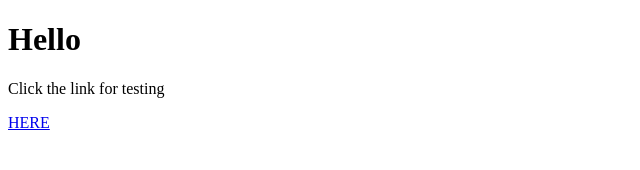
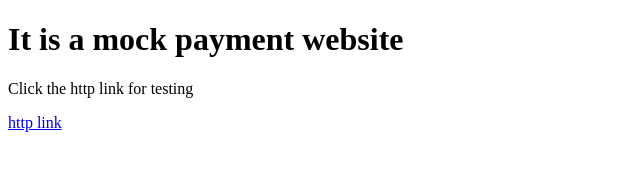
Before and after one commit to giahuytn/readme, a plain HTML site: page index.html in a window 1280 px wide. Shown: the whole page, without its empty margins (0-640 px from the left). Drawn offline with Linux system fonts and the light colour scheme.

Commit message:
Add files via upload

```diff
--- a/index.html
+++ b/index.html
@@ -3,11 +3,11 @@
 <head>
     <meta charset="UTF-8">
     <meta name="viewport" content="width=device-width, initial-scale=1.0">
-    <title>Hello Page</title>
+    <title>It is a mock payment website</title>
 </head>
 <body>
-    <h1>Hello</h1>
-    <p>Click the link for testing</p>
-    <a href="http://www.pagoefectivo.la/pe/como-pagar/">HERE</a>
+    <h1>It is a mock payment website</h1>
+    <p>Click the http link for testing</p>
+    <a href="http://www.pagoefectivo.la/pe/como-pagar/">http link</a>
 </body>
 </html>
```
